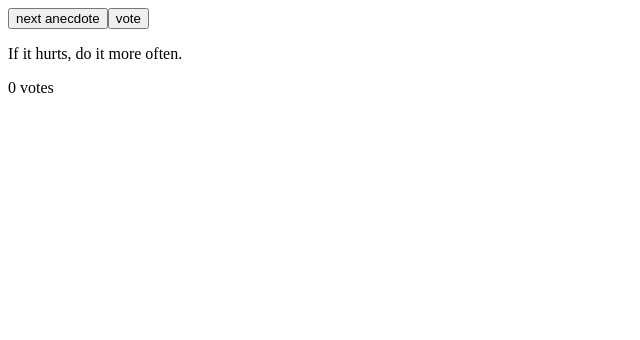
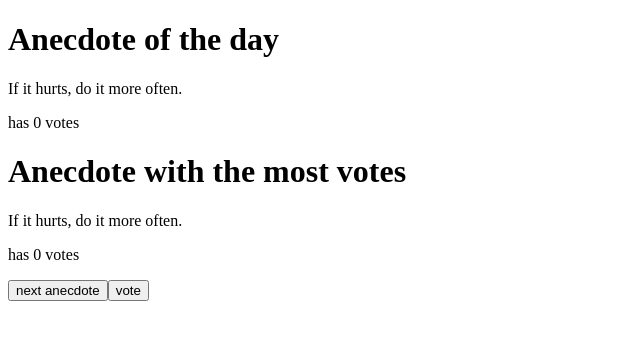
Before and after one commit to hankel343/fso_exercises, a React (Create React App) app in the folder part_2/section_d_exercises/unicafe_step1/: page / in a window 1280 px wide. Shown: the top 340 px of the page, without its empty margins (0-640 px from the left). Built offline with nearby package versions, Linux system fonts and the light colour scheme.

Commit message:
1.14 complete

```diff
--- a/part_2/section_d_exercises/unicafe_step1/src/App.js
+++ b/part_2/section_d_exercises/unicafe_step1/src/App.js
@@ -27,13 +27,20 @@ const Button = (props) => {
 const Display = (props) => {
   const i = props.i;
   const anecdotes = props.anecdotes;
-  const votes = props.votes;
+  const votes = Object.values(props.votes);
+
+  console.log(votes);
 
   return (
-    <>
+    <div>
+      <h1>Anecdote of the day</h1>
       <p>{anecdotes[i]}</p>
-      <p>{votes[i]} votes</p>
-    </>
+      <p>has {votes[i]} votes</p>
+
+      <h1>Anecdote with the most votes</h1>
+      <p>{anecdotes[votes.indexOf(Math.max(...votes))]}</p>
+      <p>has {Math.max(...votes)} votes</p>
+    </div>
   )
 }
 
@@ -71,9 +78,9 @@ const App = () => {
 
   return (
     <div>
+      <Display i={selected} anecdotes={anecdotes} votes={points}/>
       <Button text={"next anecdote"} handler={advanceIterator} i={selected} votes={{...points}}/>
       <Button text={"vote"} handler={handleVote} i={selected} votes={{...points}}/>
-      <Display i={selected} anecdotes={anecdotes} votes={points}/>
       {/* {anecdotes[selected]} */}
     </div>
   )
```
